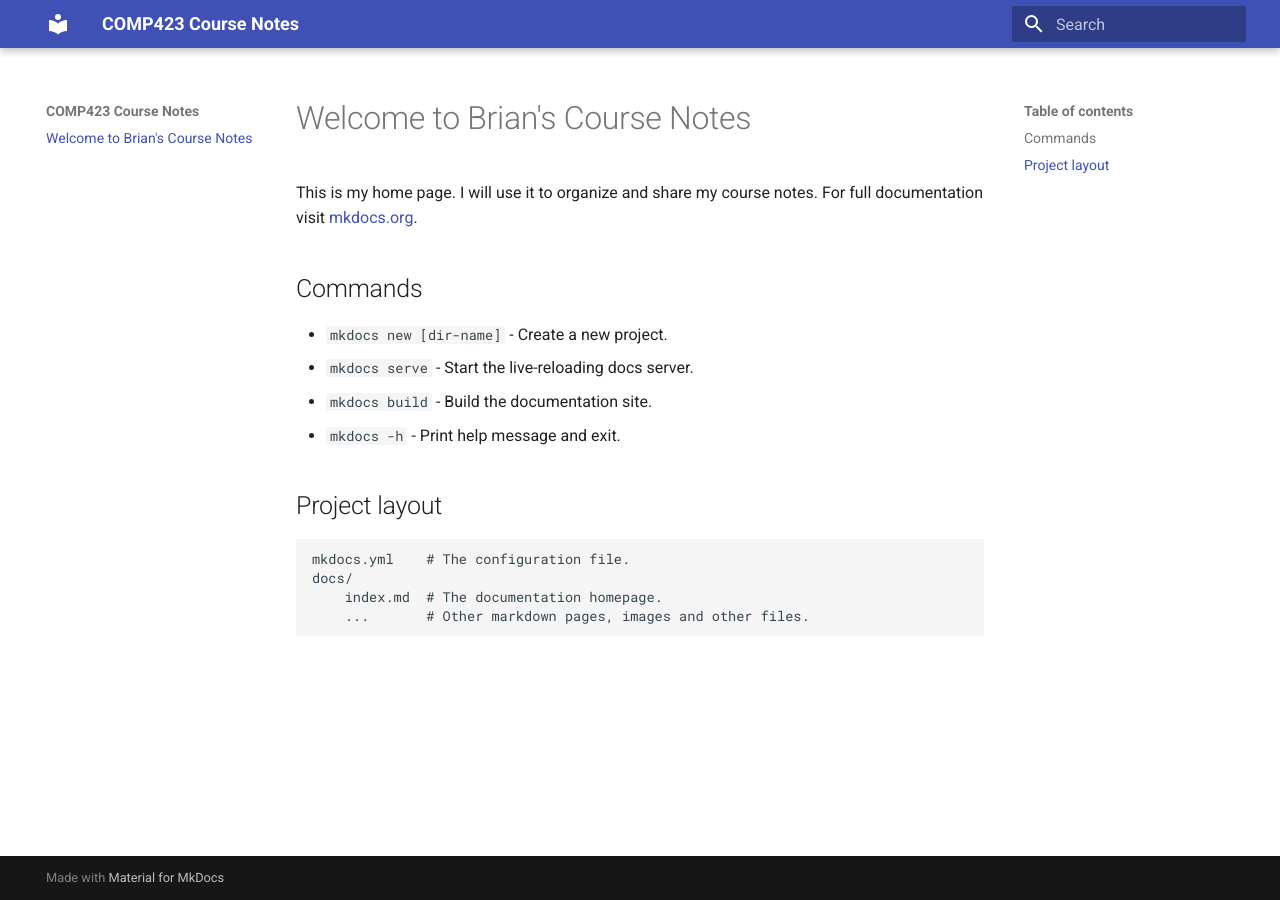
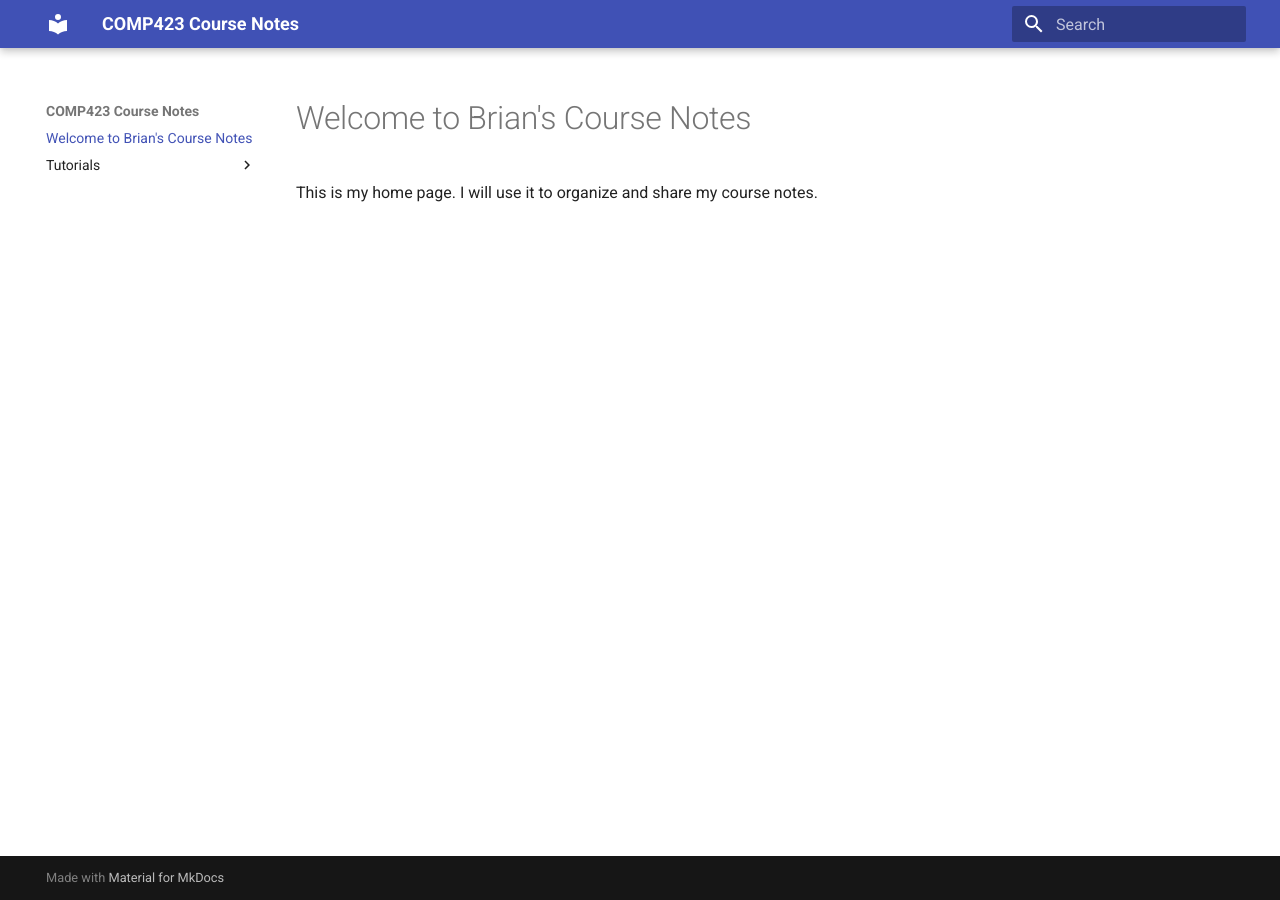
Before and after one commit to brianx426/comp423-course-notes, an MkDocs documentation site: the page built from docs/index.md, in a window 1280 px wide. Built offline with MkDocs 1.6.1 and Material for MkDocs 9.7.7, drawn with Linux system fonts in a browser that asks for light colours.

Commit message:
performed initial setup for tutorial

```diff
--- a/docs/index.md
+++ b/docs/index.md
@@ -1,18 +1,3 @@
 # Welcome to Brian's Course Notes
 
 This is my home page. I will use it to organize and share my course notes.
-For full documentation visit [mkdocs.org](https://www.mkdocs.org).
-
-## Commands
-
-* `mkdocs new [dir-name]` - Create a new project.
-* `mkdocs serve` - Start the live-reloading docs server.
-* `mkdocs build` - Build the documentation site.
-* `mkdocs -h` - Print help message and exit.
-
-## Project layout
-
-    mkdocs.yml    # The configuration file.
-    docs/
-        index.md  # The documentation homepage.
-        ...       # Other markdown pages, images and other files.
```
Also changed, not shown: docs/tutorials/rust-setup.md (added, +3 -0 lines).
